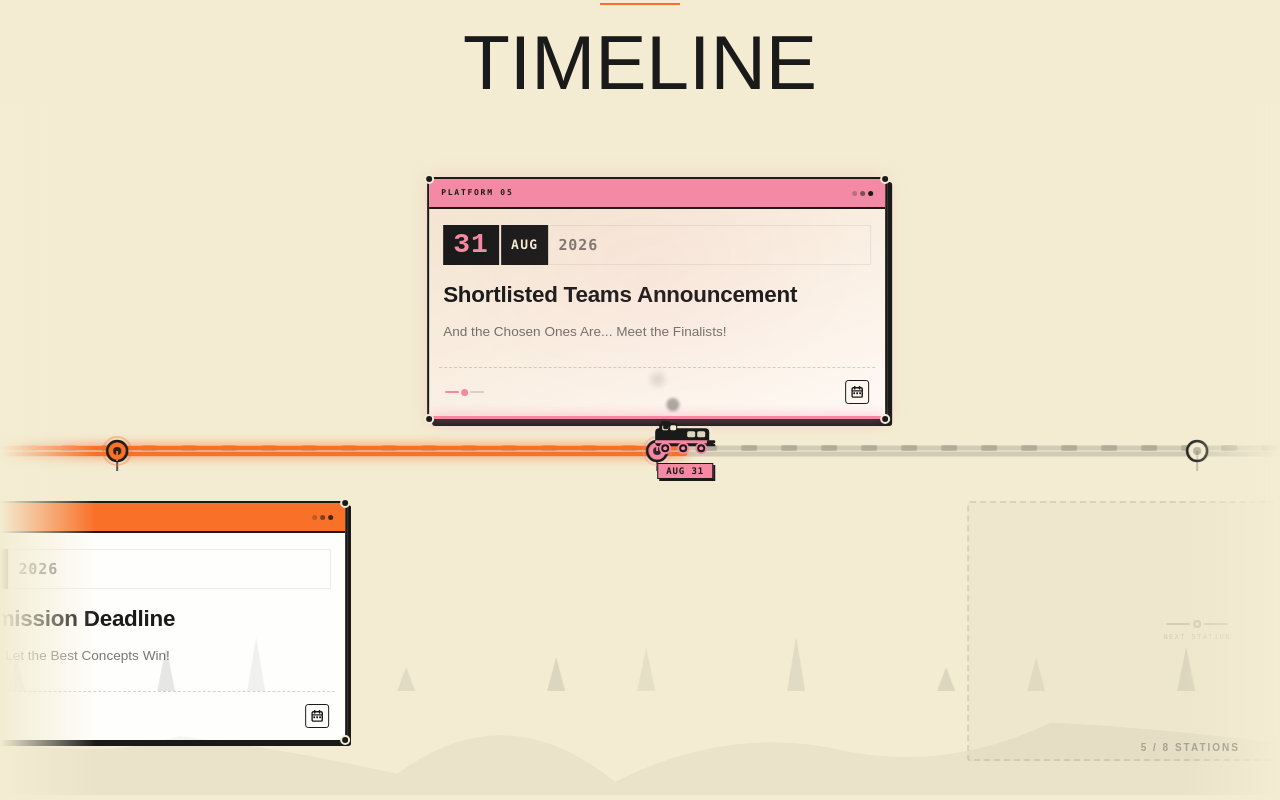
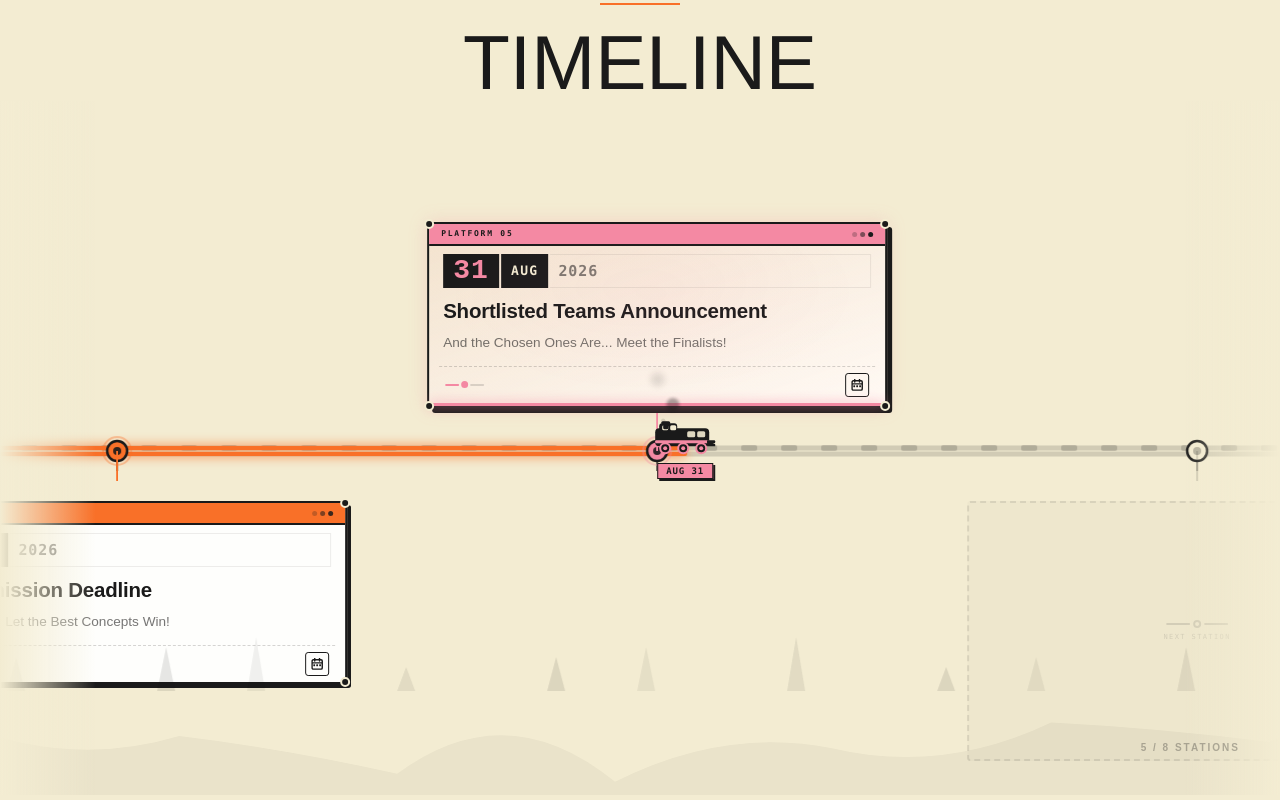
Before and after one commit to ManaviP/dev3.0, a React (Vite) app: page / in a window 1280 px wide. Shown: the part 4630-5430 px from the top of the page. Built offline with nearby package versions, Linux system fonts and the light colour scheme; a web font is replaced by a local one.

Commit message:
timeline corrected

```diff
--- a/src/sections/Timeline.tsx
+++ b/src/sections/Timeline.tsx
@@ -6,6 +6,7 @@ import {
   useSpring,
   useMotionValueEvent,
   AnimatePresence,
+  MotionValue,
 } from 'framer-motion';
 
 /* ─────────────────────────────────────
@@ -147,7 +148,7 @@ function Track({
   activeProgress,
 }: {
   totalWidth: number;
-  progress: unknown;
+  progress: MotionValue<number>;
   stationPositions: number[];
   activeProgress: number;
 }) {
@@ -305,7 +306,7 @@ function StationCard({
         // top: 100%    → card top at station-wrapper bottom   (card below track)
         bottom: isTop ? '100%' : undefined,
         top: isTop ? undefined : '100%',
-        paddingBottom: isTop ? (isMobile ? '25px' : '10px') : '0',
+        paddingBottom: isTop ? (isMobile ? '25px' : '23px') : '0',
         paddingTop: isTop ? '0' : '10px',
       }}
     >
@@ -314,7 +315,7 @@ function StationCard({
         className="absolute left-1/2 -translate-x-1/2"
         style={{
           width: '2px',
-          height: isMobile ? '25px' : '10px',
+          height: isMobile ? '25px' : (isTop ? '43px' : '30px'),
           background: isRevealed ? color : 'rgba(26,26,26,0.15)',
           // stem connects the padded area to the track node
           bottom: isTop ? '-20px' : undefined,
@@ -387,7 +388,7 @@ function StationCard({
                 style={{
                   background: color,
                   borderBottom: '2.5px solid #1a1a1a',
-                  padding: '8px 12px',
+                  padding: '4px 12px',
                   display: 'flex',
                   justifyContent: 'space-between',
                   alignItems: 'center',
@@ -408,14 +409,14 @@ function StationCard({
               </div>
 
               {/* Content area */}
-              <div style={{ padding: '16px 14px 4px 14px', overflow: 'hidden' }}>
+              <div style={{ padding: '8px 14px 0px 14px', overflow: 'hidden' }}>
                 {/* Departure flip-board date */}
-                <div style={{ display: 'flex', alignItems: 'stretch', gap: '2px', marginBottom: '16px' }}>
+                <div style={{ display: 'flex', alignItems: 'stretch', gap: '2px', marginBottom: '10px' }}>
                   <div
                     style={{
                       background: '#1a1a1a', color: color,
                       fontFamily: 'monospace', fontSize: '28px', fontWeight: 900,
-                      padding: '6px 10px', lineHeight: 1,
+                      padding: '3px 10px', lineHeight: 1,
                       display: 'flex', alignItems: 'center',
                       minWidth: '48px', justifyContent: 'center', letterSpacing: '0.04em',
                     }}
@@ -424,7 +425,7 @@ function StationCard({
                   </div>
                   <div
                     style={{
-                      background: '#1a1a1a', padding: '6px 10px',
+                      background: '#1a1a1a', padding: '3px 10px',
                       display: 'flex', alignItems: 'center', justifyContent: 'center',
                     }}
                   >
@@ -446,7 +447,7 @@ function StationCard({
                 {/* Title */}
                 <h3
                   className="font-display text-[#1a1a1a] leading-tight font-bold"
-                  style={{ fontSize: 'clamp(1.1rem, 1.8vw, 1.4rem)', letterSpacing: '-0.01em', marginBottom: '12px' }}
+                  style={{ fontSize: 'clamp(1rem, 1.6vw, 1.3rem)', letterSpacing: '-0.01em', marginBottom: '8px' }}
                 >
                   {event.title}
                 </h3>
@@ -456,7 +457,7 @@ function StationCard({
                   className="font-sans text-[#1a1a1a]/60 leading-relaxed"
                   style={{
                     fontSize: 'clamp(0.85rem, 1vw, 1rem)',
-                    marginBottom: '20px',
+                    marginBottom: '12px',
                   }}
                 >
                   {event.description}
@@ -468,7 +469,7 @@ function StationCard({
                 style={{
                   margin: '0 10px',
                   borderTop: '1.5px dashed rgba(26,26,26,0.18)',
-                  padding: '12px 6px',
+                  padding: '6px 6px',
                   display: 'flex', justifyContent: 'space-between', alignItems: 'center',
                 }}
               >
@@ -708,7 +709,7 @@ export default function Timeline() {
                 marginTop: '-18px' // center vertically on the line drop
               }}
             >
-              {/* Smoke for Mobile Train */}
+              {/* Bubbles for Mobile Submarine */}
               <motion.div
                 className="absolute pointer-events-none"
                 style={{ right: -6, top: -14, zIndex: 50 }}
@@ -728,7 +729,7 @@ export default function Timeline() {
 
               <motion.div animate={{ x: [-2, 2, -2] }} transition={{ duration: 0.9, repeat: Infinity, ease: 'easeInOut' }}>
                 <div style={{ transform: 'rotate(90deg)' }}>
-                  <TrainSVG color={COLORS[activeIdx] ?? '#f97028'} />
+                  <SubmarineSVG color={COLORS[activeIdx] ?? '#f97028'} />
                 </div>
               </motion.div>
 
@@ -819,7 +820,7 @@ export default function Timeline() {
                     style={{
                       background: color,
                       borderBottom: '2.5px solid #1a1a1a',
-                      padding: '8px 12px',
+                      padding: '4px 12px',
                       display: 'flex',
                       justifyContent: 'space-between',
                       alignItems: 'center',
@@ -839,13 +840,13 @@ export default function Timeline() {
                   </div>
 
                   {/* Content area */}
-                  <div style={{ padding: '16px 14px 4px 14px', overflow: 'hidden' }}>
-                    <div style={{ display: 'flex', alignItems: 'stretch', gap: '2px', marginBottom: '16px' }}>
+                  <div style={{ padding: '8px 14px 0px 14px', overflow: 'hidden' }}>
+                    <div style={{ display: 'flex', alignItems: 'stretch', gap: '2px', marginBottom: '10px' }}>
                       <div
                         style={{
                           background: '#1a1a1a', color: color,
                           fontFamily: 'monospace', fontSize: '28px', fontWeight: 900,
-                          padding: '6px 10px', lineHeight: 1,
+                          padding: '3px 8px', lineHeight: 1,
                           display: 'flex', alignItems: 'center',
                           minWidth: '48px', justifyContent: 'center', letterSpacing: '0.04em',
                         }}
@@ -854,7 +855,7 @@ export default function Timeline() {
                       </div>
                       <div
                         style={{
-                          background: '#1a1a1a', padding: '6px 10px',
+                          background: '#1a1a1a', padding: '3px 8px',
                           display: 'flex', alignItems: 'center', justifyContent: 'center',
                         }}
                       >
@@ -875,7 +876,7 @@ export default function Timeline() {
 
                     <h3
                       className="font-display text-[#1a1a1a] leading-tight font-bold"
-                      style={{ fontSize: 'clamp(1.1rem, 1.8vw, 1.4rem)', letterSpacing: '-0.01em', marginBottom: '12px' }}
+                      style={{ fontSize: '1.1rem', letterSpacing: '-0.01em', marginBottom: '8px' }}
                     >
                       {event.title}
                     </h3>
@@ -884,7 +885,7 @@ export default function Timeline() {
                       className="font-sans text-[#1a1a1a]/60 leading-relaxed"
                       style={{
                         fontSize: 'clamp(0.85rem, 1.1vw, 1.05rem)',
-                        marginBottom: '20px',
+                        marginBottom: '12px',
                       }}
                     >
                       {event.description}
@@ -896,7 +897,7 @@ export default function Timeline() {
                     style={{
                       margin: '0 10px',
                       borderTop: '1.5px dashed rgba(26,26,26,0.18)',
-                      padding: '12px 6px',
+                      padding: '6px 6px',
                       display: 'flex', justifyContent: 'space-between', alignItems: 'center',
                     }}
                   >
```
